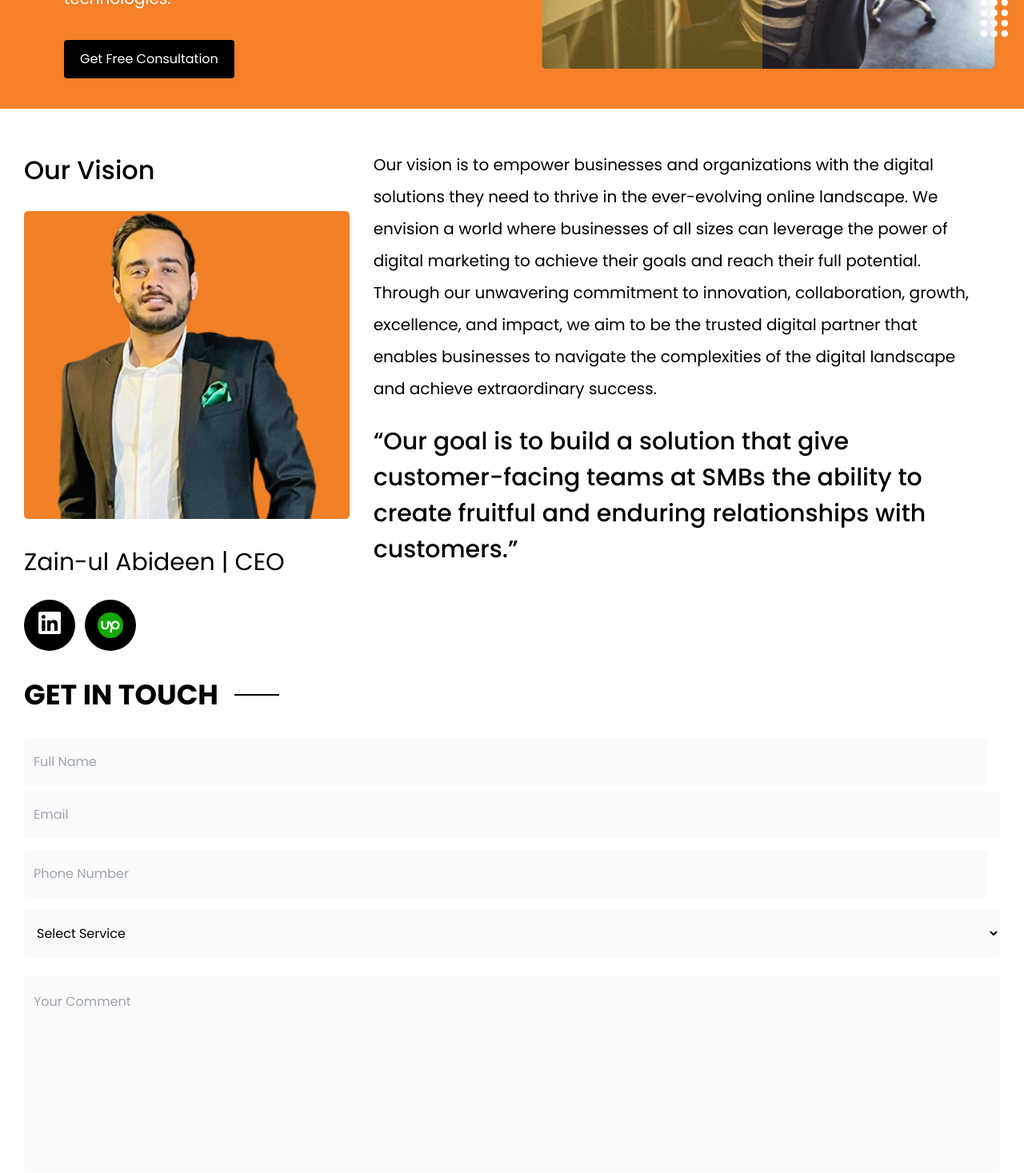
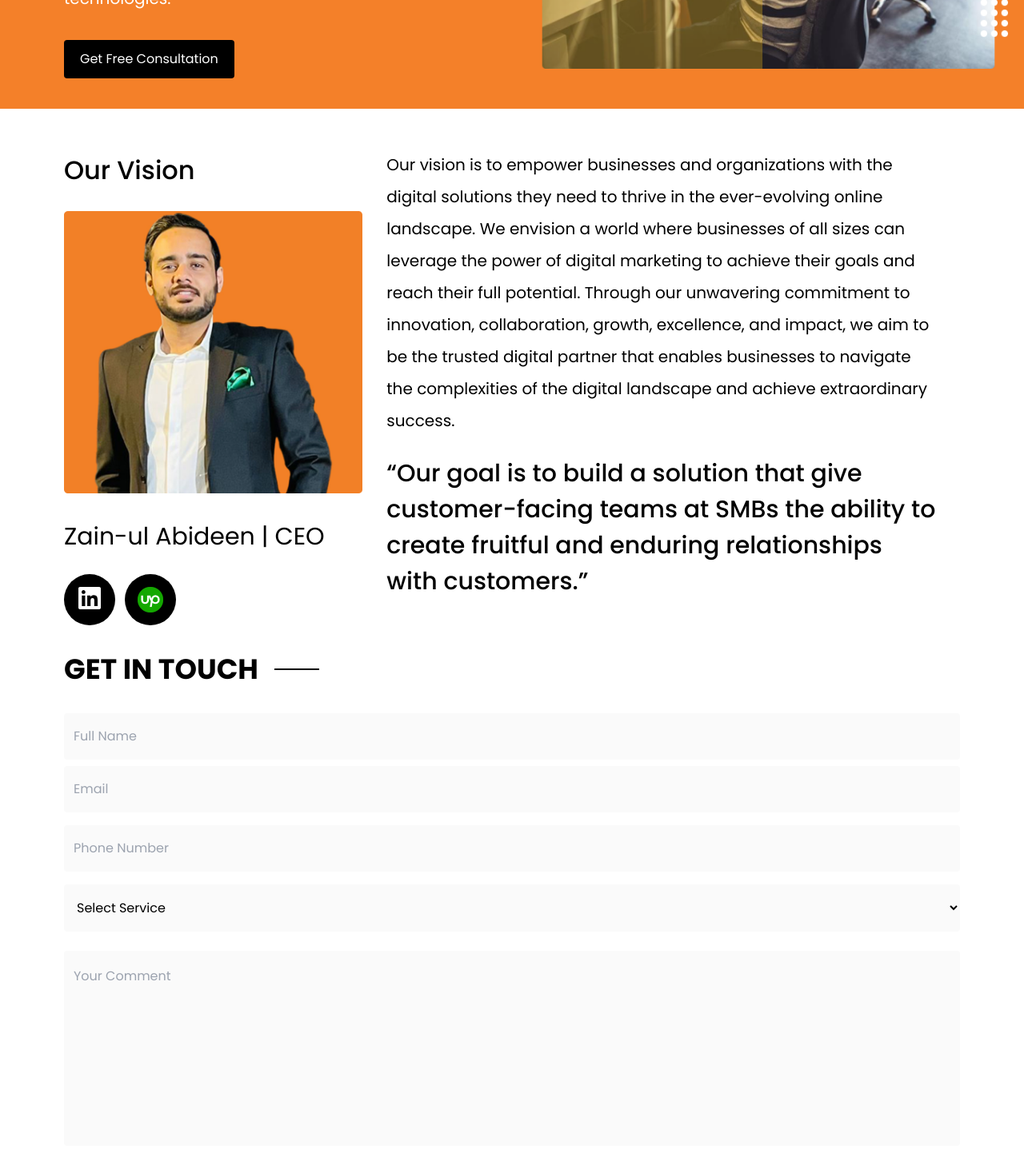
Before and after one commit to HumairaBatool/NaqsTech, a React (Create React App) app: page /about-us in a window 1280 px wide. Shown: the part 500-1967 px from the top of the page at 80% size. Built offline with nearby package versions, Linux system fonts and the light colour scheme.

Commit message:
about-us-QA2

```diff
--- a/src/Components/About-Us.js
+++ b/src/Components/About-Us.js
@@ -39,8 +39,8 @@ function AboutUs() {
         </div>
       </div>
 
-       {/*1st Section */}
-      <div className=" max-auto grid md:grid-cols-3 xs:grid-cols-1  xs:px-[30px] xs:pt-[20px] md:pt-[40px] lg:pt-[50px] relative ">
+       {/*2nd Section */}
+      <div className="lg:px-20 max-auto grid md:grid-cols-3 xs:grid-cols-1 relative xs:px-[30px] xs:pt-[20px] md:pt-[40px] lg:pt-[50px] ">
         <div>
           <div className="flex xs:pt-2">
             <div className="text-[32px] leading-[38.4px] font-[500] text-black  pr-2">Our</div>
@@ -51,7 +51,7 @@ function AboutUs() {
             Zain-ul Abideen | CEO
           </div>
           <div>
-            <div className="flex items-center pt-6 gap-3">
+            <div className="flex items-center pt-[24px] gap-3">
               <div className="bg-black w-16 h-16 rounded-full flex items-center justify-center hover:bg-gray-900">
                 <a
                   href="https://www.linkedin.com/in/zain-ul-abideen-19433b18a/"
@@ -99,8 +99,8 @@ function AboutUs() {
       </div>
 
 
-       {/*1st Section */}
-      <div className="xs:pt-5 xs:px-[30px]">
+       {/*1rd Section */}
+      <div className="lg:px-20 xs:pt-5 xs:px-[30px] relative">
         <div className="xs3:flex items-center">
           <div className="xs:text-[28px] xs:leading-[43px] xs:font-[700] md:text-[35px] md:leading-[70px] ">
             GET IN TOUCH
@@ -111,7 +111,7 @@ function AboutUs() {
         <div>
           <form className="py-1">
             <div className="grid xs3:grid-cols-2 xs:grid-cols-1 lg:grid-cols-1 xs3:gap-x-4">
-              <div class="flex flex-col lg:pr-4 xs3:pt-2">
+              <div class="flex flex-col  xs3:pt-2">
                 <label for="name" class="hidden">
                   Your Name
                 </label>
@@ -137,7 +137,7 @@ function AboutUs() {
               </div>
             </div>
             <div className="grid xs3:grid-cols-2 xs:grid-cols-1 lg:grid-cols-1 xs3:gap-x-4">
-              <div class="flex flex-col lg:pr-4 xs:pt-2 ">
+              <div class="flex flex-col xs:pt-2 ">
                 <label for="name" class="hidden">
                   Phone Number
                 </label>
@@ -191,7 +191,7 @@ function AboutUs() {
         </div>
       </div>
 
-      {/*1st Section */}
+      {/*4th Section */}
       <div>
         <LatestNews></LatestNews>
       </div>
```
